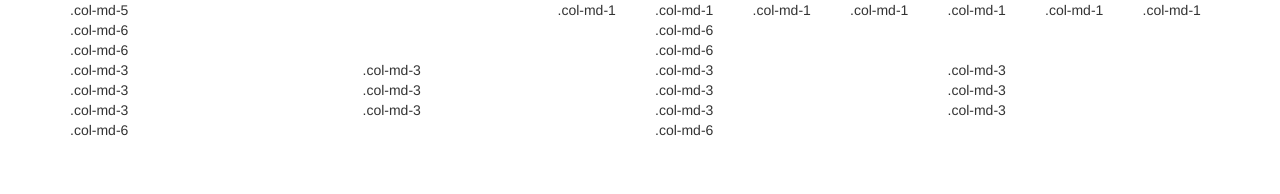
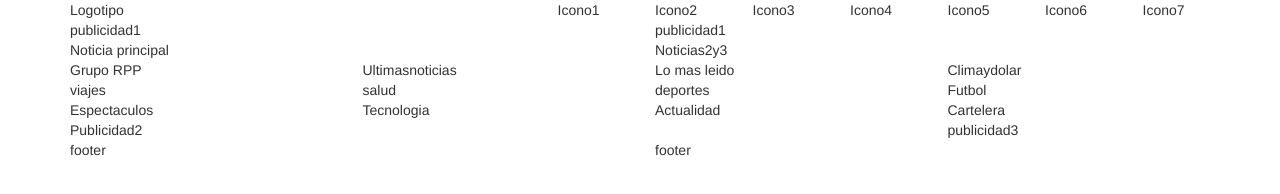
Before and after one commit to luismi1191/Wireframe-RPP, a plain HTML site: page index.html in a window 1280 px wide. Drawn offline with nearby package versions, Linux system fonts and the light colour scheme.

Commit message:
Columnas Avance1

```diff
--- a/index.html
+++ b/index.html
@@ -11,51 +11,56 @@
   <body>
     <div class="container">
       <div class="row"><!--menu-->
-        <div class="col-md-5">.col-md-5</div>
-        <div class="col-md-1">.col-md-1</div>
-        <div class="col-md-1">.col-md-1</div>
-        <div class="col-md-1">.col-md-1</div>
-        <div class="col-md-1">.col-md-1</div>
-        <div class="col-md-1">.col-md-1</div>
-        <div class="col-md-1">.col-md-1</div>
-        <div class="col-md-1">.col-md-1</div>
+        <div class="col-md-5">Logotipo</div>
+        <div class="col-md-1">Icono1</div>
+        <div class="col-md-1">Icono2</div>
+        <div class="col-md-1">Icono3</div>
+        <div class="col-md-1">Icono4</div>
+        <div class="col-md-1">Icono5</div>
+        <div class="col-md-1">Icono6</div>
+        <div class="col-md-1">Icono7</div>
       </div><!--final de menu-->
 
       <div class="row"><!--publicidad1-->
-        <div class="col-md-6">.col-md-6</div>
-        <div class="col-md-6">.col-md-6</div>
+        <div class="col-md-6">publicidad1</div>
+        <div class="col-md-6">publicidad1</div>
       </div><!--final de publicidad1-->
 
       <div class="row"><!--noticias-->
-        <div class="col-md-6">.col-md-6</div>
-        <div class="col-md-6">.col-md-6</div>
+        <div class="col-md-6">Noticia principal</div>
+        <div class="col-md-6">Noticias2y3</div>
       </div><!--final de noticias-->
 
       <div class="row"><!--4columnas-->
-        <div class="col-md-3">.col-md-3</div>
-        <div class="col-md-3">.col-md-3</div>
-        <div class="col-md-3">.col-md-3</div>
-        <div class="col-md-3">.col-md-3</div>
+        <div class="col-md-3">Grupo RPP</div>
+        <div class="col-md-3">Ultimasnoticias</div>
+        <div class="col-md-3">Lo mas leido</div>
+        <div class="col-md-3">Climaydolar</div>
       </div><!--final de 4columnas-->
 
       <div class="row"><!--Noticias sec1-->
-        <div class="col-md-3">.col-md-3</div>
-        <div class="col-md-3">.col-md-3</div>
-        <div class="col-md-3">.col-md-3</div>
-        <div class="col-md-3">.col-md-3</div>
+        <div class="col-md-3">viajes</div>
+        <div class="col-md-3">salud</div>
+        <div class="col-md-3">deportes</div>
+        <div class="col-md-3">Futbol</div>
       </div><!--final de Noticias sec1-->
 
       <div class="row"><!--Noticias sec2-->
-        <div class="col-md-3">.col-md-3</div>
-        <div class="col-md-3">.col-md-3</div>
-        <div class="col-md-3">.col-md-3</div>
-        <div class="col-md-3">.col-md-3</div>
+        <div class="col-md-3">Espectaculos</div>
+        <div class="col-md-3">Tecnologia</div>
+        <div class="col-md-3">Actualidad</div>
+        <div class="col-md-3">Cartelera</div>
       </div><!--final de Noticias sec2-->
 
-      <div class="row"><!--publicidad1-->
-        <div class="col-md-6">.col-md-6</div>
-        <div class="col-md-6">.col-md-6</div>
-      </div><!--final de publicidad1-->
+      <div class="row"><!--publicidad2y3-->
+        <div class="col-md-9">Publicidad2</div>
+        <div class="col-md-3">publicidad3</div>
+      </div><!--final de publicidad2y3-->
+
+      <div class="row"><!--footer-->
+        <div class="col-md-6">footer</div>
+        <div class="col-md-6">footer</div>
+      </div><!--final de footer-->
 
     </div>
 
```
